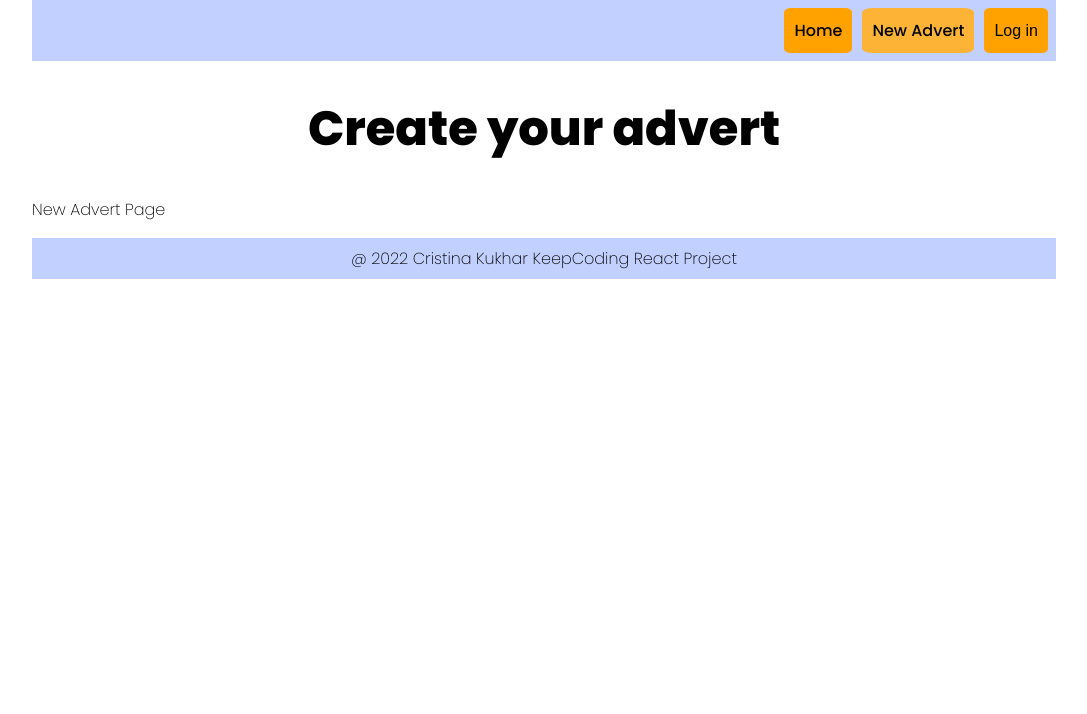
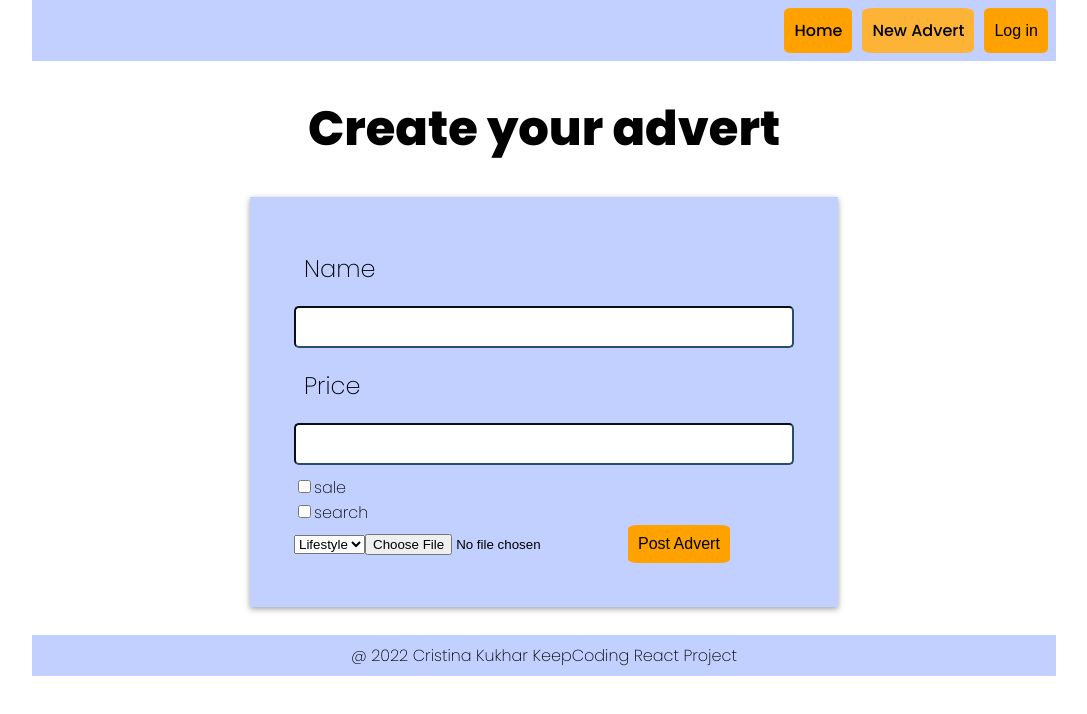
Before and after one commit to cris0k/Vallapop-Project-React, a React (Create React App) app: page /api/v1/adverts/new in a window 1280 px wide. Shown: the top 714 px of the page, without its empty margins (96-1183 px from the left). Built offline with nearby package versions, Linux system fonts and the light colour scheme.

Commit message:
basic form layout and components for NewAdvert

```diff
--- a/src/components/adverts/NewAdvert.js
+++ b/src/components/adverts/NewAdvert.js
@@ -1,9 +1,31 @@
 import Layout from "../layout/Layout"
+import { Checkbox, FormField } from "./auth/FormField"
 
 const NewAd = props => {
     return(
         <Layout title='Create your advert' {...props}>
-            <p> New Advert Page</p>
+            <form>
+                <FormField
+                label='Name'/>
+                <FormField
+                label='Price'/>
+                <Checkbox
+                label='sale'/>
+                <Checkbox
+                label='search'/>
+                <select value='tags'>
+                    <option value='lifestyle'>Lifestyle</option>
+                    <option value='mobile'>Mobile</option>
+                    <option value='motor'>Motor</option>
+                    <option value='work'>Work</option>
+                </select>
+                <input
+                type="file"
+                onChange={event => console.log(event.target.files)}/>
+                <button
+                type="submit"
+                > Post Advert </button>
+            </form>
         </Layout>
     )
 }
```
